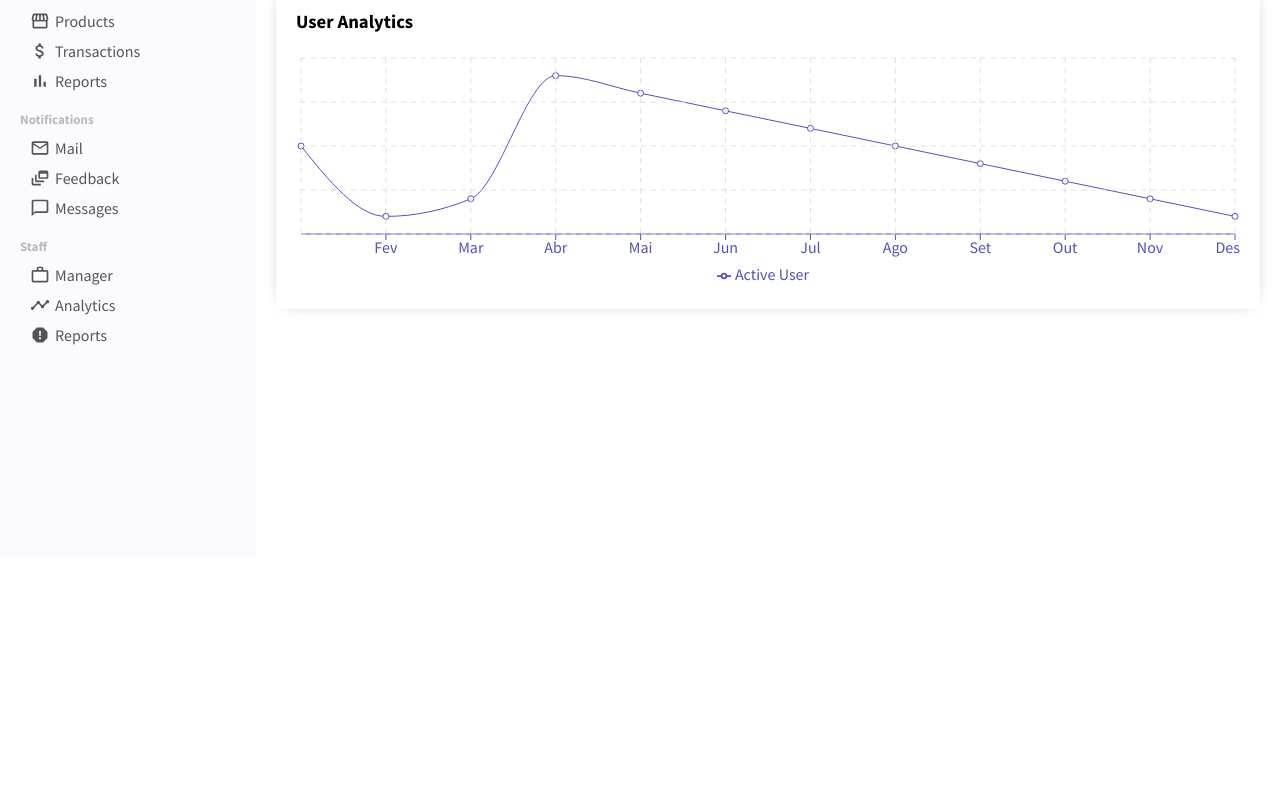
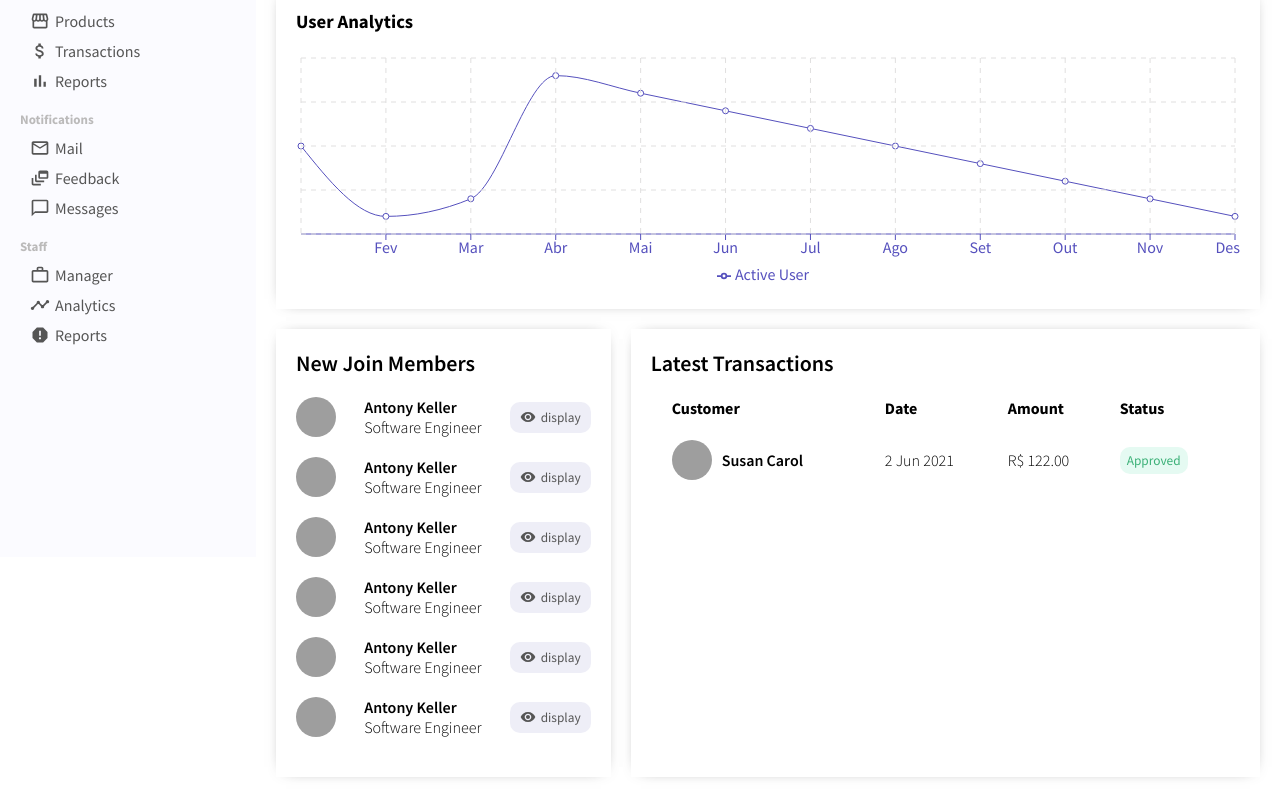
Before and after one commit to HelterDSouza/React-Dashboard, a React (Create React App) app: page / in a window 1280 px wide. Shown: the part 253-1050 px from the top of the page. Before the commit the page ends 810 px from the top, so only its background shows below. Built offline with nearby package versions, Linux system fonts and the light colour scheme; grey boxes are pictures that could not be loaded.

Commit message:
import widgets

```diff
--- a/src/pages/home/Home.jsx
+++ b/src/pages/home/Home.jsx
@@ -1,13 +1,18 @@
-import React from 'react'
 import FeaturedInfo from '../../components/featuredInfo/FeaturedInfo'
 import Chart from '../../components/chart/Chart'
 import "./home.css"
 import { userData } from '../../dataExample'
+import WidgetSmall from '../../components/widgetsSmall/WidgetSmall'
+import WidgetLarge from '../../components/widgetsLarge/WidgetLarge'
 const Home = () => {
     return (
         <div className="home">
             <FeaturedInfo />
             <Chart data={userData} title="User Analytics" grid dataKey="Active User" />
+            <div className="homeWidgets">
+                <WidgetSmall />
+                <WidgetLarge />
+            </div>
         </div>
     )
 }
--- a/src/pages/home/home.css
+++ b/src/pages/home/home.css
@@ -1,3 +1,8 @@
 .home {
     flex: 4;
 }
+
+.homeWidgets {
+    display: flex;
+    margin: 20px;
+}
```
